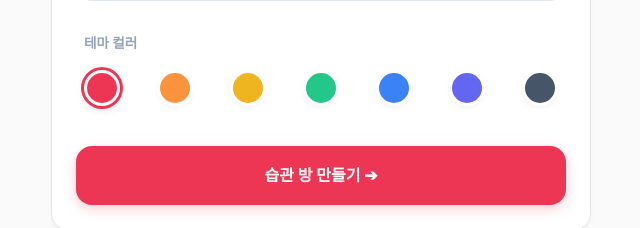
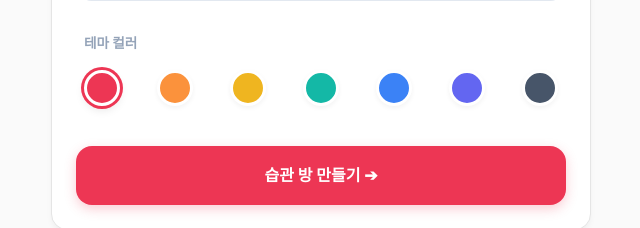
Before and after one commit to hwangmari/hwang-chong-mu, a Next.js app: page /habit in a window 1280 px wide. Shown: the part 402-630 px from the top of the page, without its empty margins (319-959 px from the left). Built offline with nearby package versions, Linux system fonts and the light colour scheme; no server answers.

Commit message:
스타일 수정

```diff
--- a/app/habit/page.tsx
+++ b/app/habit/page.tsx
@@ -17,7 +17,7 @@ const COLORS = [
   { name: "Red", value: "#ed3654", label: "로즈" },
   { name: "Orange", value: "#FB923C", label: "오렌지" },
   { name: "Yellow", value: "#efb520", label: "엠버" },
-  { name: "Green", value: "#23c788", label: "에메랄드" },
+  { name: "Green", value: "#14b8a6", label: "에메랄드" },
   { name: "Blue", value: "#3B82F6", label: "스카이" },
   { name: "Indigo", value: "#6366F1", label: "인디고" },
   { name: "Slate", value: "#475569", label: "슬레이트" },
```
